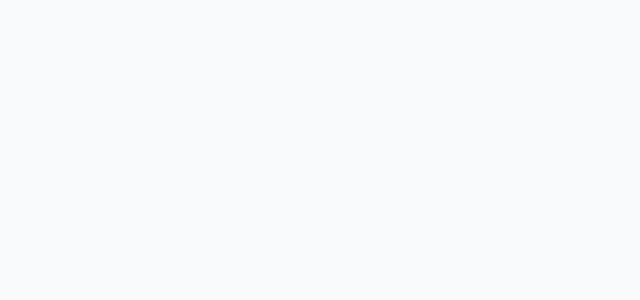
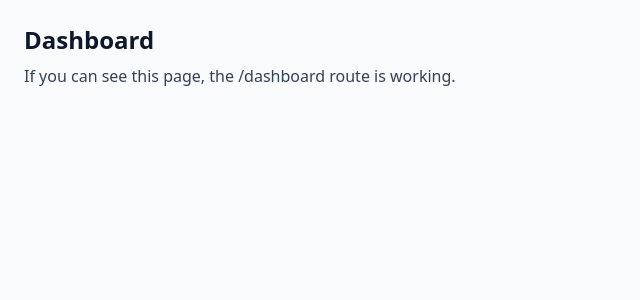
Before and after one commit to canfinancialsolutions/canfs-reports, a Next.js app: page /dashboard in a window 1280 px wide. Before the commit this address had no page. Shown: the top 300 px of the page, without its empty margins (0-640 px from the left). Built offline with nearby package versions, Linux system fonts and the light colour scheme.

Commit message:
Update page.tsx

```diff
--- a/app/dashboard/page.tsx
+++ b/app/dashboard/page.tsx
@@ -1,7 +1,9 @@
-// app/page.tsx
-import { redirect } from 'next/navigation'
-
-export default function Home() {
-  // Redirect root (/) to /dashboard
-  redirect('/dashboard')
+// app/dashboard/page.tsx
+export default function Dashboard() {
+  return (
+    <main className="min-h-screen p-6">
+      <h1 className="text-2xl font-bold">Dashboard</h1>
+      <p className="mt-2 text-slate-700">If you can see this page, the /dashboard route is working.</p>
+    </main>
+  )
 }
```
